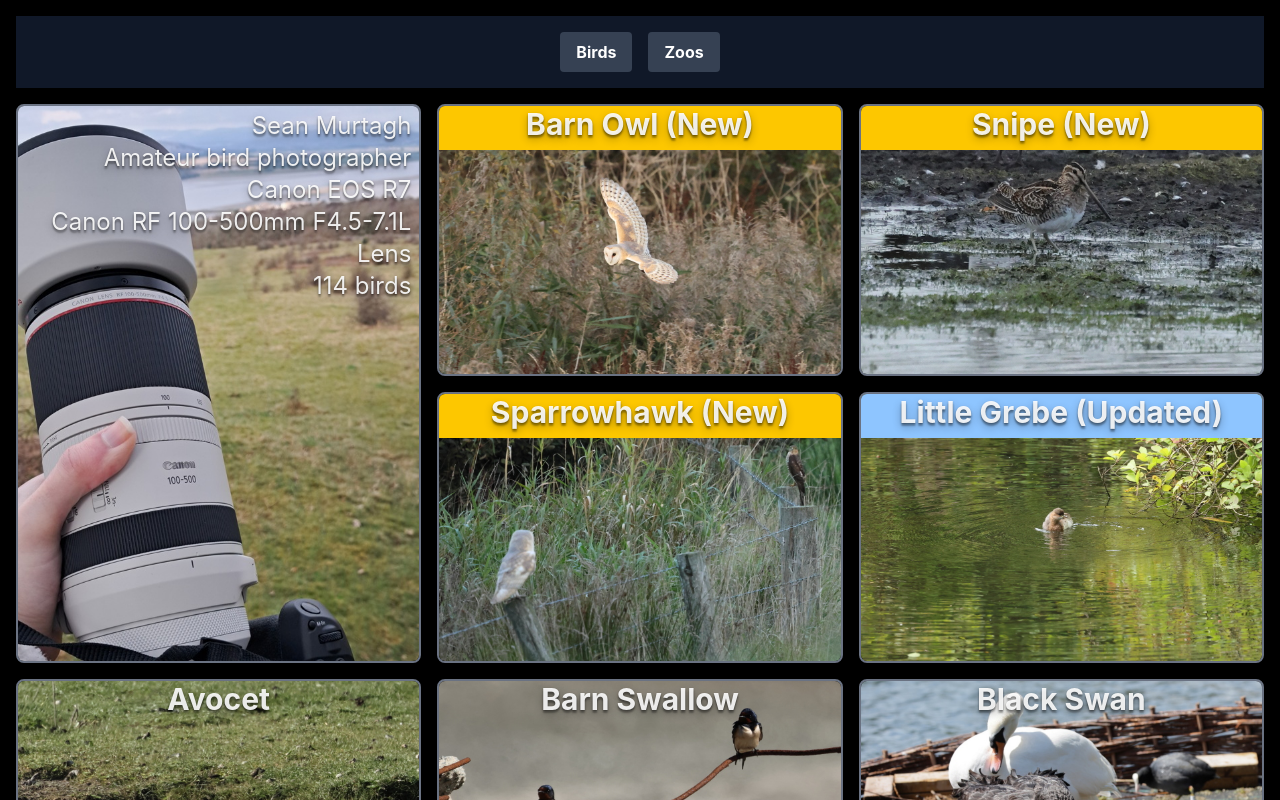
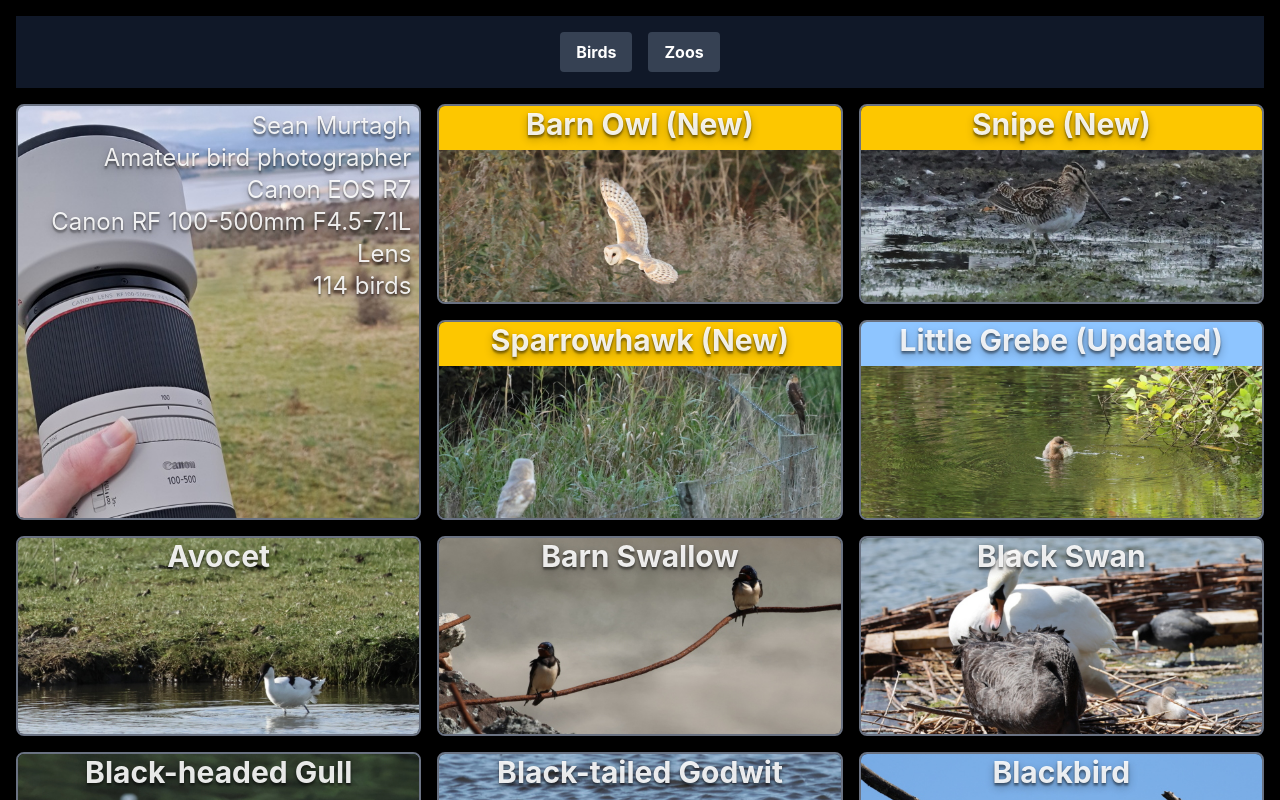
Before and after one commit to Shoozle/smurtbirds, a React (Vite) app: page / in a window 1280 px wide. Shown: the top 800 px of the page. Built offline with nearby package versions, Linux system fonts and the light colour scheme.

Commit message:
max-h on thumbnail divs

```diff
--- a/src/Bird.tsx
+++ b/src/Bird.tsx
@@ -24,7 +24,7 @@ function Bird({ onClick, name, whatStatus }: BirdProps) {
     }
 
     return (
-        <div onClick={onClick} className={"relative rounded-lg shadow-lg border-2 overflow-hidden cursor-zoom-in hover:shadow-2xl min-h-50 " +
+        <div onClick={onClick} className={"relative rounded-lg shadow-lg border-2 overflow-hidden cursor-zoom-in hover:shadow-2xl min-h-50 max-h-50 " +
             (whatStatus === `updated` ? "order-3" : whatStatus === `new` ? "order-2 " : "order-4")}>
             <h2
                 className={"absolute pointer-events-none z-1 text-white/90 w-full text-center font-bold text-3xl pb-2 text-shadow-lg/30 " + (whatStatus === `new` ? "bg-yellow-400" : whatStatus === `updated` ? "bg-blue-300" : "")}>
```
